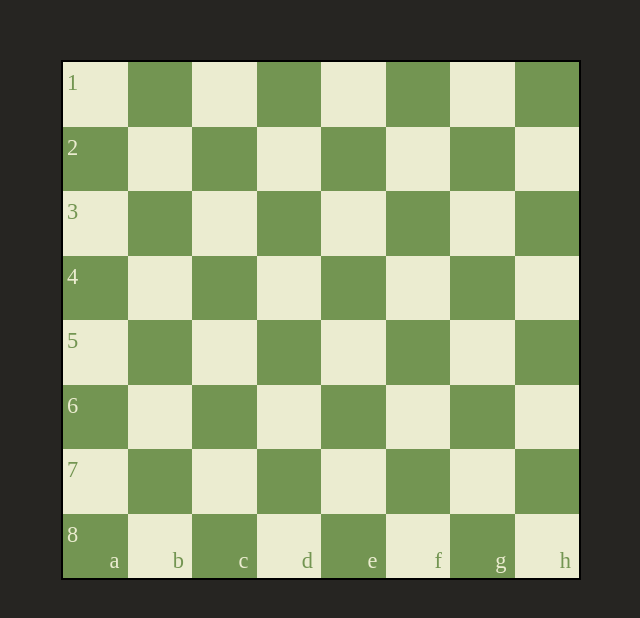
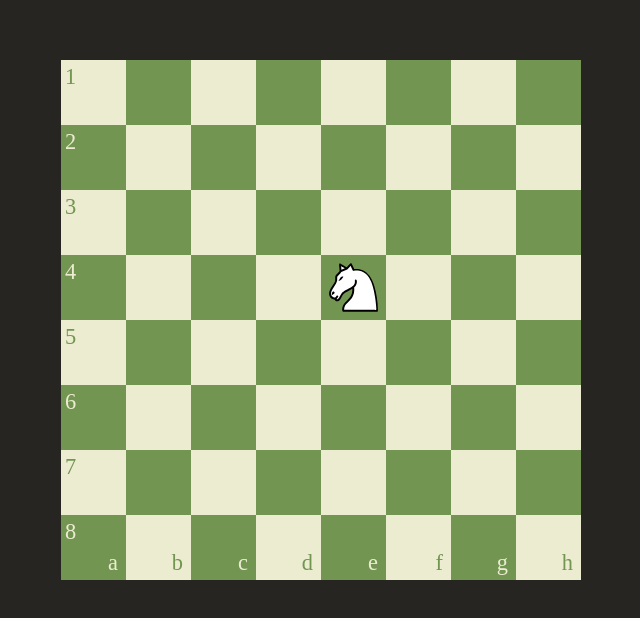
Before and after one commit to ckyever/how-does-the-knight-move, a website built with webpack: page src/template.html in a window 1280 px wide. Shown: the whole page, without its empty margins (319-959 px from the left). Built offline with nearby package versions, Linux system fonts and the light colour scheme.

Commit message:
Add knight piece to board

```diff
--- a/src/index.js
+++ b/src/index.js
@@ -1,7 +1,7 @@
 import "./styles.css";
+import knightPiece from "./assets/white-knight.svg";
 
 const chessboard = document.querySelector("#chessboard");
-
 const CHESSBOARD_SIZE = 8;
 
 // Ensure bottom left corner coordinates are (0,0)
@@ -40,3 +40,19 @@ for (let y = CHESSBOARD_SIZE - 1; y >= 0; y--) {
   }
   rankNumber++;
 }
+
+// Place knight in the middle of the board
+const knightPosition = [4, 4];
+let currentSquare = document.querySelector(
+  `[data-x="${knightPosition[0]}"][data-y="${knightPosition[1]}"`,
+);
+const knight = document.createElement("img");
+knight.classList = "knight";
+knight.src = knightPiece;
+currentSquare.appendChild(knight);
+
+chessboard.addEventListener("click", (event) => {
+  console.log(
+    `Clicked on (${event.target.dataset.x}, ${event.target.dataset.y})`,
+  );
+});
--- a/src/styles.css
+++ b/src/styles.css
@@ -96,6 +96,8 @@ body {
 }
 
 .square {
+  display: flex;
+  justify-content: center;
   position: relative;
 }
 
@@ -123,10 +125,20 @@ body {
   user-select: none;
 }
 
+.square > .label.rank {
+  padding: 0 4px;
+  top: 0;
+  left: 0;
+}
+
 .square > .label.file {
   padding: 0 8px;
   bottom: 0;
   right: 0;
+}
+
+.knight {
+  width: 85%;
 }
 
 #chessboard {
@@ -135,5 +147,4 @@ body {
   grid-template-rows: repeat(8, 1fr);
   width: min(65vw, 65vh);
   height: min(65vw, 65vh);
-  border: 2px solid black;
 }
```
Also changed, not shown: src/assets/white-knight.svg (added).
